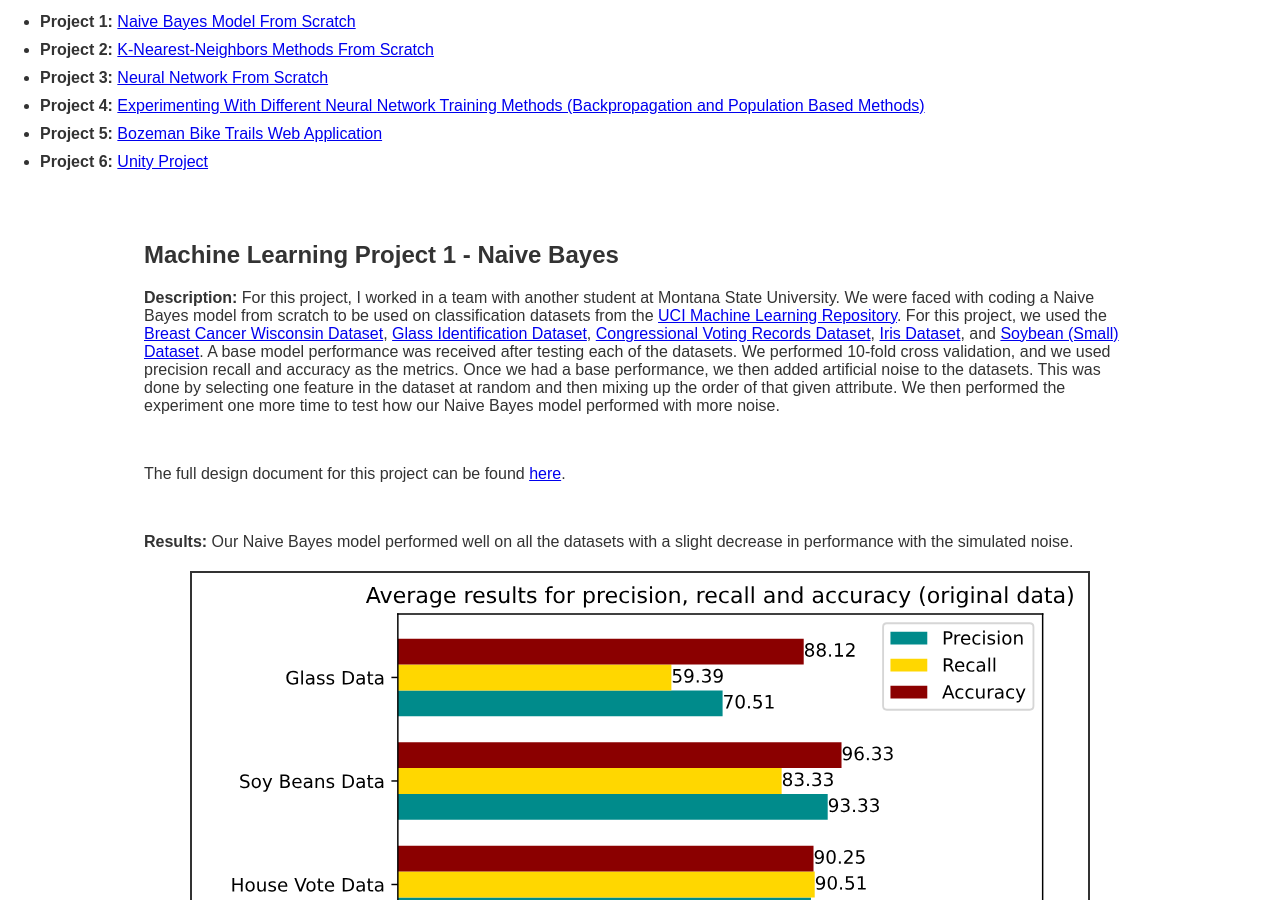
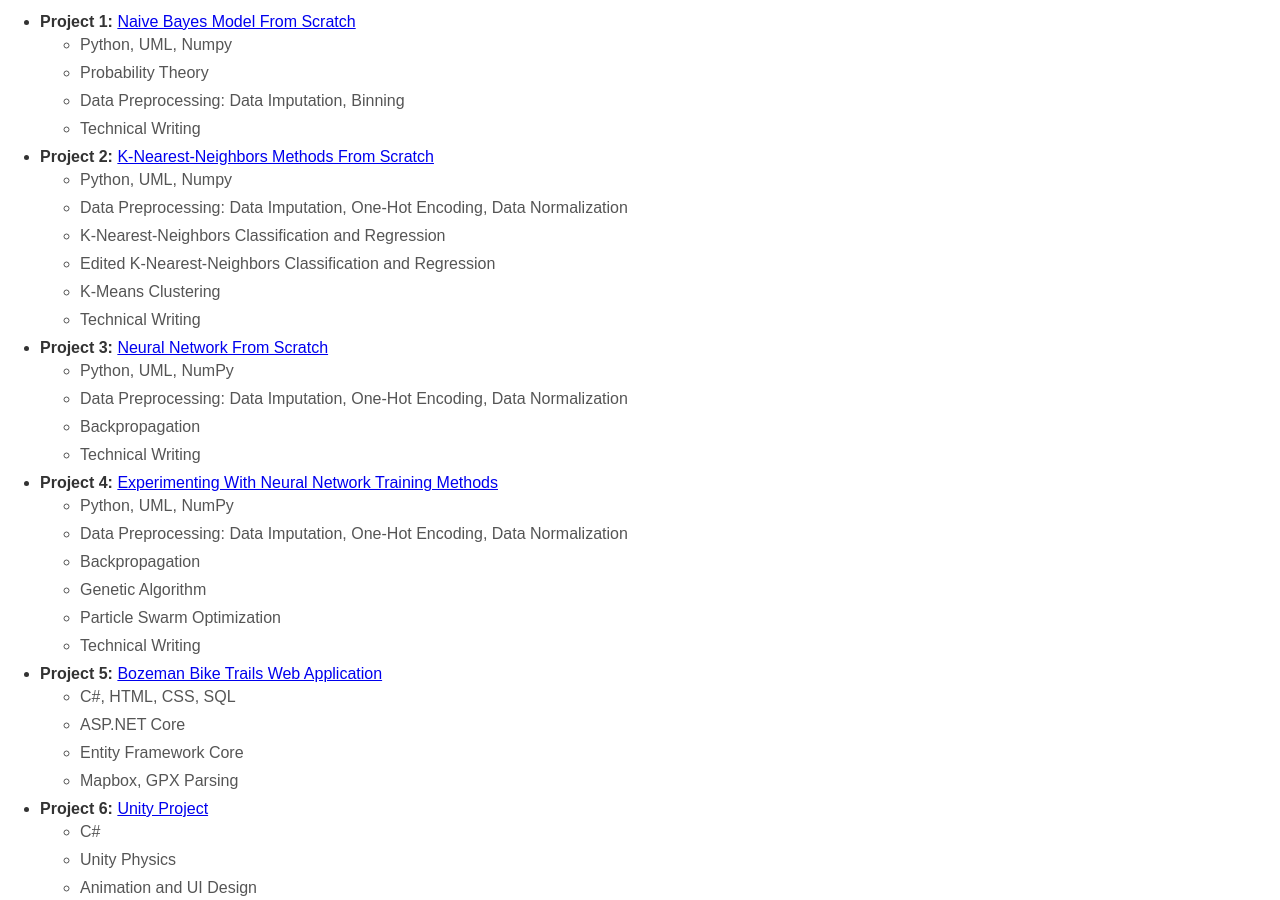
Before and after one commit to joshaney324/PersonalWebsite, a plain HTML site: page personal_projects.html in a window 1280 px wide. Shown: the part 427-1327 px from the top of the page. Drawn offline with Linux system fonts and the light colour scheme.

Commit message:
Update Personal Projects

```diff
--- a/css/style.css
+++ b/css/style.css
@@ -226,6 +226,15 @@
     padding-left: 20px;
 }
 
+.project-list ul ul {
+    margin-top: 5px;
+    margin-left: 20px;
+    list-style-type: circle;
+    font-size: 0.95rem;
+    color: #555;
+}
+
+
 .project-list li {
     margin-bottom: 10px;
     font-size: 16px;
--- a/personal_projects.html
+++ b/personal_projects.html
@@ -42,14 +42,66 @@
 
     <div class="project-list">
         <ul>
-            <li><strong>Project 1: </strong><a href="#ml_1">Naive Bayes Model From Scratch</a></li>
-            <li><strong>Project 2: </strong><a href="#ml_2">K-Nearest-Neighbors Methods From Scratch</a></li>
-            <li><strong>Project 3: </strong><a href="#ml_3">Neural Network From Scratch</a></li>
-            <li><strong>Project 4: </strong><a href="#ml_4">Experimenting With Different Neural Network Training Methods (Backpropagation and Population Based Methods)</a></li>
-            <li><strong>Project 5: </strong><a href="#bike-webapp">Bozeman Bike Trails Web Application</a></li>
-            <li><strong>Project 6: </strong><a href="#unity">Unity Project</a></li>
+            <li>
+                <strong>Project 1:</strong> <a href="#ml_1">Naive Bayes Model From Scratch</a>
+                <ul>
+                    <li>Python, UML, Numpy</li>
+                    <li>Probability Theory</li>
+                    <li>Data Preprocessing: Data Imputation, Binning</li>
+                    <li>Technical Writing</li>
+                </ul>
+            </li>
+            <li>
+                <strong>Project 2:</strong> <a href="#ml_2">K-Nearest-Neighbors Methods From Scratch</a>
+                <ul>
+                    <li>Python, UML, Numpy</li>
+                    <li>Data Preprocessing: Data Imputation, One-Hot Encoding, Data Normalization</li>
+                    <li>K-Nearest-Neighbors Classification and Regression</li>
+                    <li>Edited K-Nearest-Neighbors Classification and Regression</li>
+                    <li>K-Means Clustering</li>
+                    <li>Technical Writing</li>
+                </ul>
+            </li>
+            <li>
+                <strong>Project 3:</strong> <a href="#ml_3">Neural Network From Scratch</a>
+                <ul>
+                    <li>Python, UML, NumPy</li>
+                    <li>Data Preprocessing: Data Imputation, One-Hot Encoding, Data Normalization</li>
+                    <li>Backpropagation</li>
+                    <li>Technical Writing</li>
+                </ul>
+            </li>
+            <li>
+                <strong>Project 4:</strong> <a href="#ml_4">Experimenting With Neural Network Training Methods</a>
+                <ul>
+                    <li>Python, UML, NumPy</li>
+                    <li>Data Preprocessing: Data Imputation, One-Hot Encoding, Data Normalization</li>
+                    <li>Backpropagation</li>
+                    <li>Genetic Algorithm</li>
+                    <li>Particle Swarm Optimization</li>
+                    <li>Technical Writing</li>
+                </ul>
+            </li>
+            <li>
+                <strong>Project 5:</strong> <a href="#bike-webapp">Bozeman Bike Trails Web Application</a>
+                <ul>
+                    <li>C#, HTML, CSS, SQL</li>
+                    <li>ASP.NET Core</li>
+                    <li>Entity Framework Core</li>
+                    <li>Mapbox, GPX Parsing</li>
+                </ul>
+            </li>
+            <li>
+                <strong>Project 6:</strong> <a href="#unity">Unity Project</a>
+                <ul>
+                    <li>C#</li>
+                    <li>Unity Physics</li>
+                    <li>Animation and UI Design</li>
+                </ul>
+            </li>
         </ul>
     </div>
+
 
     <div id="ml_1" class="container">
         <section class="project">
@@ -307,6 +359,10 @@
                     <img src="images/bike_webapp/home_page.png" class="slideshow-img">
                 </div>
 
+                <div class="mySlides fade" data-caption="Login Page">
+                    <img src="images/bike_webapp/login_page.png" class="slideshow-img">
+                </div>
+
                 <div class="mySlides fade" data-caption="Adding Trails">
                     <img src="images/bike_webapp/add_trail.png" class="slideshow-img">
                 </div>
@@ -326,7 +382,7 @@
                 </div>
             </div>
 
-            <p><strong>Technologies</strong>: This website is built off of Microsoft's .net framework. It uses razor pages to build the
+            <p><strong>Technologies</strong>: This website is built off ASP .NET Core. It uses razor pages to build the
                 structure of the website.</p>
             <p><strong>Future Additions</strong>: Eventually I would like to functionality for multiple users so that
                 individual users would be able to have their own trails logged as well as not having a public database.
```
Also changed, not shown: images/bike_webapp/login_page.png (added).
